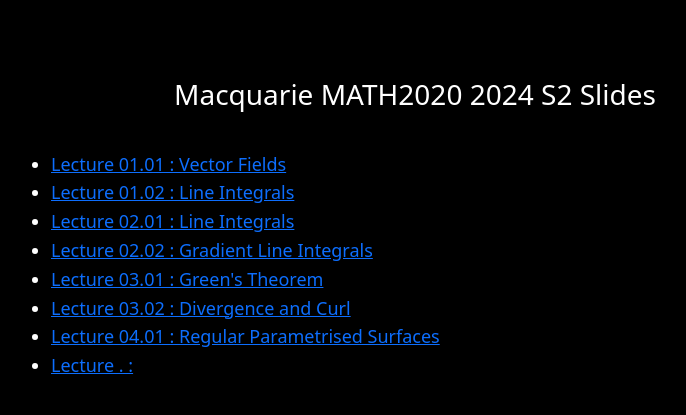
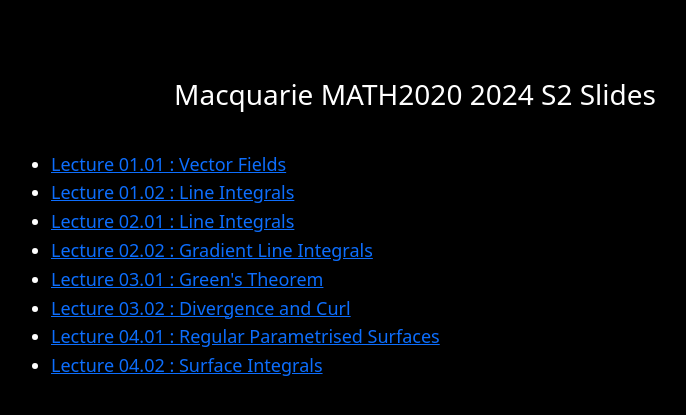
Before and after one commit to pabryan/slides, a Jekyll site: the page built from mq_math2020_2024_s2/index.md, in a window 1280 px wide. Shown: the top 415 px of the page, without its empty margins (225-911 px from the left). Built offline with Jekyll 4.4.1, drawn with Linux system fonts in a browser that asks for light colours.

Commit message:
Upstream updates from mq_math2020_2024_s2

```diff
--- a/mq_math2020_2024_s2/lecture_03_02_div_curl.html
+++ b/mq_math2020_2024_s2/lecture_03_02_div_curl.html
@@ -134,7 +134,7 @@ For \(\vec{F} = (P, Q)\), the \(2\)-d curl is the <i>scalar</i> field
 <div class="thm"><div class="card-header"><h5 class="card-title"></h5></div>
 <p>
 \[
-\int_C \vec{F} \cdot \vec{T} ds = \iint_D \curl_2 F dA
+\int_C \vec{F} \cdot \vec{T} ds = \iint_D \curl_2 \vec{F} dA
 \]
 </p>
 </div>
--- a/mq_math2020_2024_s2/lecture_04_02_surface_integrals.html
+++ b/mq_math2020_2024_s2/lecture_04_02_surface_integrals.html
@@ -1,5 +1,9 @@
 ---
 layout: slides
+lecture: '02'
+name: surface_integrals
+title: Surface Integrals
+week: '04'
 ---
 
 <section class="outline-2" id="outline-container-contents">
```
Also changed, not shown: 1 other file.
